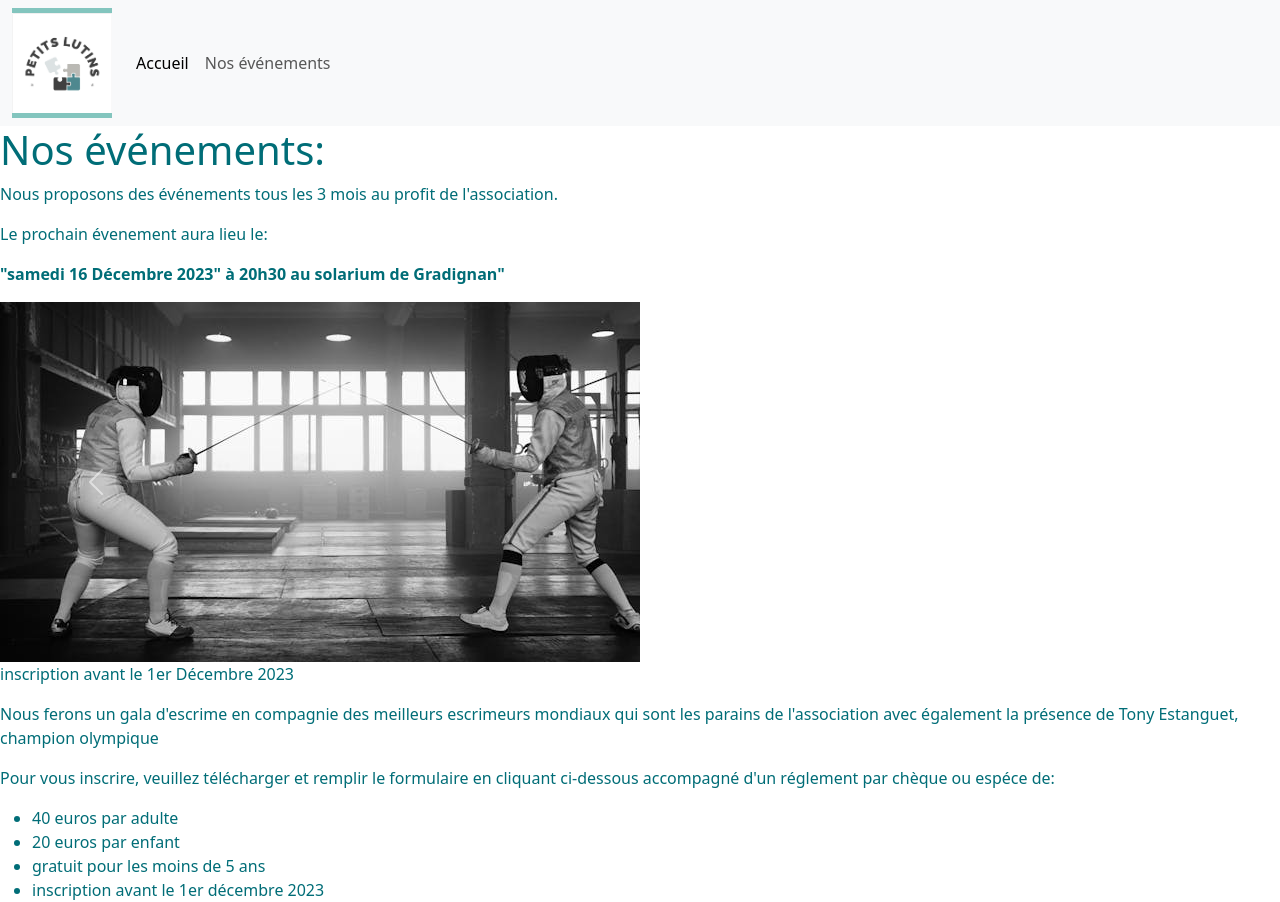
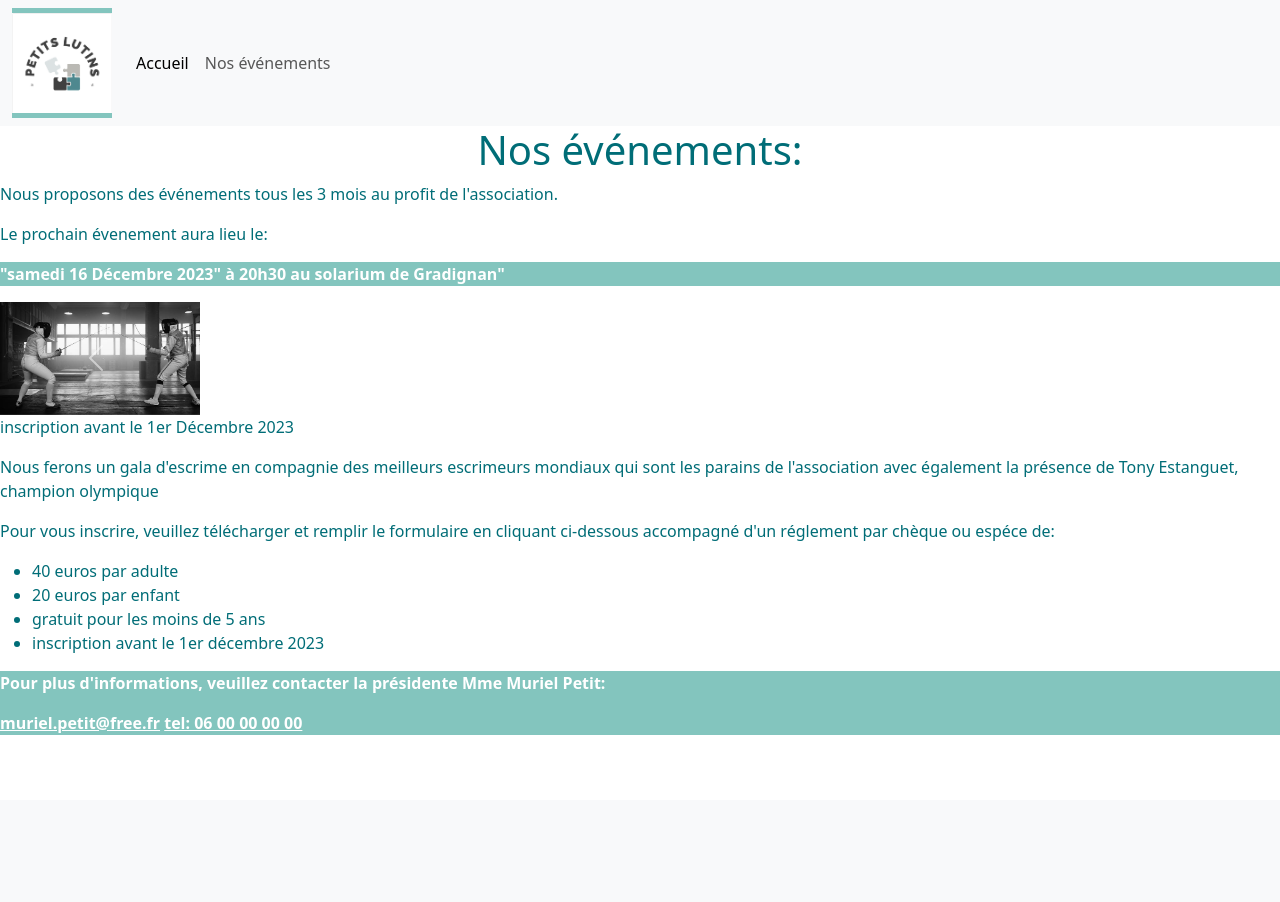
Before and after one commit to provot33/Mon_association, a PHP site: page /evenements_association.html in a window 1280 px wide. Shown: the top 902 px of the page. After the commit the page ends 735 px from the top, so only its background shows below. Run offline with PHP 8.4, Linux system fonts and the light colour scheme; some libraries are stand-ins or nearby versions.

Commit message:
dimensions photos

```diff
--- a/evenements_association.html
+++ b/evenements_association.html
@@ -37,21 +37,22 @@
     <h1> Nos événements:</h1>
 <P> Nous proposons des événements tous les 3 mois au profit de l'association. </P>
   <p> Le prochain évenement aura lieu le:</p>
-  <p> <strong> "samedi 16 Décembre 2023" à 20h30 au solarium de Gradignan"</strong></p>
+  <p class="evenementMain"> <strong> "samedi 16 Décembre 2023" à 20h30 au solarium de Gradignan"</strong></p>
   <!--début carroussel-->
   <div id="carouselExampleAutoplaying" class="carousel slide" data-bs-ride="carousel">
     <div class="carousel-inner">
       <div class="carousel-item active">
-        <img src="assets\photo escrimeurs\pexels-artem-podrez-5941996(1).jpg" alt="deux escrimeurs au combat">
+        <img class= "imageEvenement" src="assets\photo escrimeurs\pexels-artem-podrez-5941996(1).jpg" alt="deux escrimeurs au combat">
       </div>
       <div class="carousel-item">
-        <img src="assets\photo escrimeurs\pexels-cottonbro-studio-6832241.jpg" class="d-block w-100" alt="deux escrimeurs au combat">
+        <img class= "imageEvenement" src="assets\photo escrimeurs\pexels-cottonbro-studio-6832241.jpg" alt="deux escrimeurs au combat">
       </div>
       <div class="carousel-item">
-        <img src="assets\photo escrimeurs\pexels-tima-miroshnichenko-6539046(3).jpg" class="d-block w-100" alt="deux épées qui s'entrechoquent">
+        <img class= "imageEvenement" src="assets\photo escrimeurs\pexels-tima-miroshnichenko-6539046(3).jpg" alt="deux épées qui s'entrechoquent">
       </div>
       <div class="carousel-item">
-        <img src="assets\photo escrimeurs\pexels-artem-podrez-5941995.jpg" class="d-block w-100" alt="deux escrimeuses qui se prennent en photo avec le téléphone portable">
+        <img class= "imageEvenement"src="assets\photo escrimeurs\pexels-artem-podrez-5941995.jpg"
+          alt="deux escrimeuses qui se prennent en photo avec le téléphone portable">
       </div>
     </div>
     <button class="carousel-control-prev" type="button" data-bs-target="#carouselExampleAutoplaying" data-bs-slide="prev">
--- a/style.css
+++ b/style.css
@@ -14,5 +14,16 @@ a,
     color:white
 }
 img{
-    border-color:#83c5be;
+    border-top-color: #83c5be;
 }
+.evenementMain
+{background-color:#83c5be;
+    color:white
+
+}
+h1{
+    text-align: center;
+}
+.imageEvenement {
+    max-width: 200px;
+}
```
